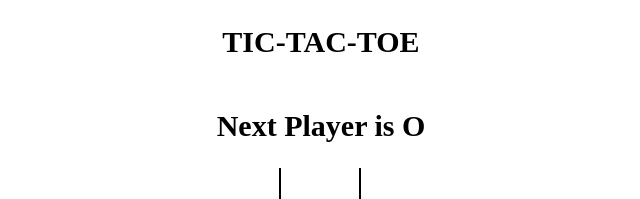
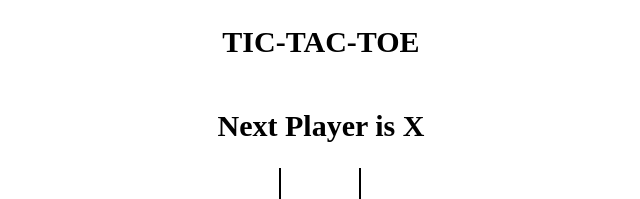
Before and after one commit to dhruv-1108/tic-tac-toe, a React (Vite) app: page / in a window 1280 px wide. Shown: the top 199 px of the page, without its empty margins (319-959 px from the left). Built offline with nearby package versions, Linux system fonts and the light colour scheme.

Commit message:
Added more functionality

```diff
--- a/src/App.jsx
+++ b/src/App.jsx
@@ -5,30 +5,40 @@
 import './styles/root.scss'
 
 const App = () => {
-  const [board, setBoard] = useState(Array(9).fill(null));
-  const [isXNext, setIsXNext] = useState(false);
+  const [history, setHistory] = useState([
+    { board: Array(9).fill(null), isXNext: true },
+  ]);
 
-  const winner = calculateWinner(board);
+  const [ currentMove, setCurrentMove ] = useState(0);
+
+  const current = history[currentMove];
+
+  const winner = calculateWinner(current.board);
   // console.log(winner)
 
-  const message = winner ? `Winner is ${winner}` : `Next Player is ${isXNext ? 'X' : 'O'}`;
+  const message = winner ? `Winner is ${winner}` : `Next Player is ${current.isXNext ? 'X' : 'O'}`;
 
   const handleSquareClick = position => {
-    if (board[position] || winner) {
+    if (current.board[position] || winner) {
       return;
     }
 
-    setBoard(prev => {
-      return prev.map((square, pos) => {
+    setHistory(prev => {
+      const last = prev[prev.length - 1]; // it will store the last move in the array!
+
+
+      const newBoard = last.board.map((square, pos) => {
         if (pos === position) {
-          return isXNext ? 'X' : 'O';
+          return last.isXNext ? 'X' : 'O';
         }
 
         return square;
       });
+
+      return prev.concat({ board: newBoard , isXNext: !last.isXNext})
     });
 
-    setIsXNext(prev => !prev);
+    setCurrentMove(prev => prev + 1)
   };
 
   return (
@@ -37,7 +47,7 @@
         TIC-TAC-TOE
       </h2>
       <h2>{ message }</h2>
-      <Board board={board} handleSquareClick={handleSquareClick} />
+      <Board board={current.board} handleSquareClick={handleSquareClick} />
     </div>
   )
 }
```
